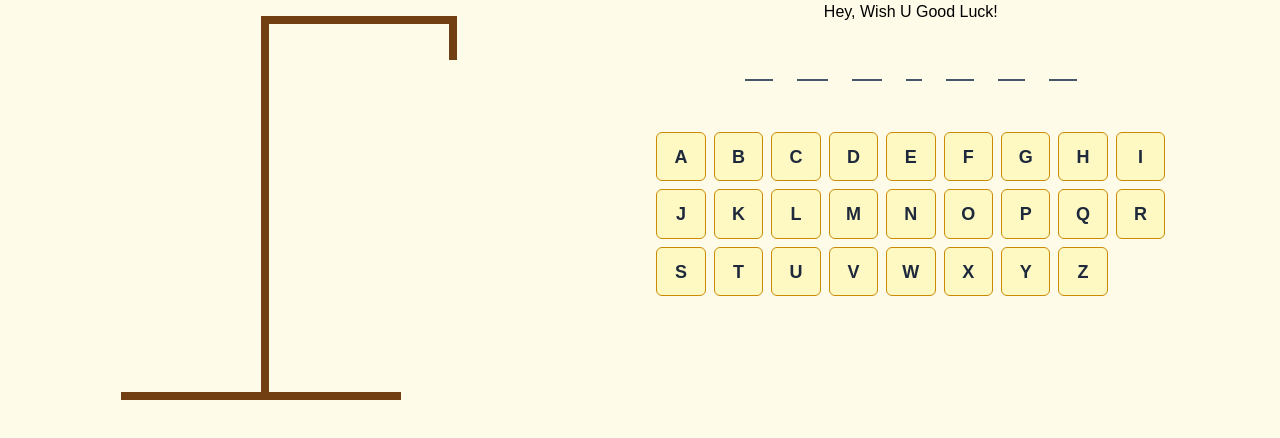
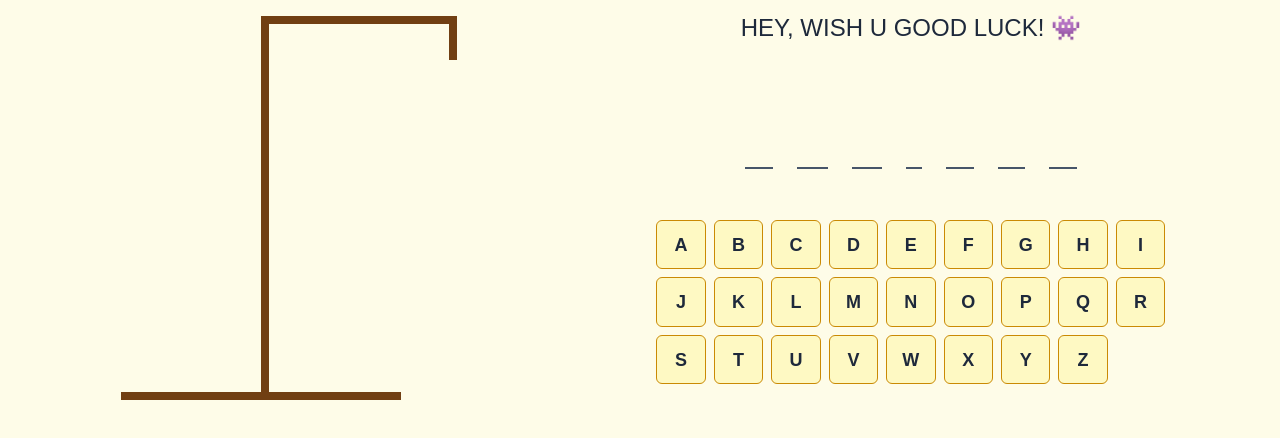
Before and after one commit to masoumehmohebbi/typescript-react-hangman, a React (Vite) app: page / in a window 1280 px wide. Shown: the top 438 px of the page. Built offline with nearby package versions, Linux system fonts and the light colour scheme; a web font is replaced by a local one.

Commit message:
Removed activeKey-props: HangmanWord.tsx

```diff
--- a/src/componenets/HangmanWord.tsx
+++ b/src/componenets/HangmanWord.tsx
@@ -3,26 +3,22 @@ type HangmanWordProps = {
     wordToGuess : string
     guessedLetters: string[]
     isLoser:boolean
-    activeKey: string[]
     isWinner:boolean
   }
 
-  export default function HangmanWord({wordToGuess,guessedLetters,isLoser,isWinner,activeKey}: HangmanWordProps){
-
-    console.log(activeKey);
-
+  export default function HangmanWord({wordToGuess,guessedLetters,isLoser,isWinner}: HangmanWordProps){
 
     return (
   <>
   {isLoser &&
-  <h1 className="uppercase text-center md:text-2xl text-slate-800 mt-2 mb-11">nice try, refresh to try agian! 👾</h1>
+  <h1 className="uppercase text-center md:text-2xl text-slate-800 mt-11 md:mt-3 mb-11 ml-4 min-[400px]:ml-0">nice try, refresh to try agian! 😵</h1>
 }
 {isWinner &&
-  <h1 className="uppercase text-center md:text-2xl text-slate-800 mt-2 mb-11">Winner!!, refresh to try agian! 👾</h1>
+  <h1 className="uppercase text-center md:text-2xl text-slate-800 mt-11 md:mt-3 mb-11 ml-4 min-[400px]:ml-0">Winner!!, <a onClick={()=>window.location.reload()} className="text-orange-600 font-semibold" href="#">Click here</a> to try agian! 🎉</h1>
 }
-{!isLoser && !isWinner && <h1 className="mx-auto text-black capitalize font-xl">hey, wish u good luck!</h1>}
+{!isLoser && !isWinner && <h1 className="uppercase text-center md:text-2xl text-slate-800 mt-11 md:mt-3 mb-11 ml-4 min-[400px]:ml-0">hey, wish u good luck! 👾</h1>}
 
-      <div className="mx-auto mt-6">
+      <div className="mx-auto mt-12">
 
         {wordToGuess.split("").map((w, index) => (
          <span key={index}  className="border-b-2 border-slate-600 mx-3 px-1">
```
